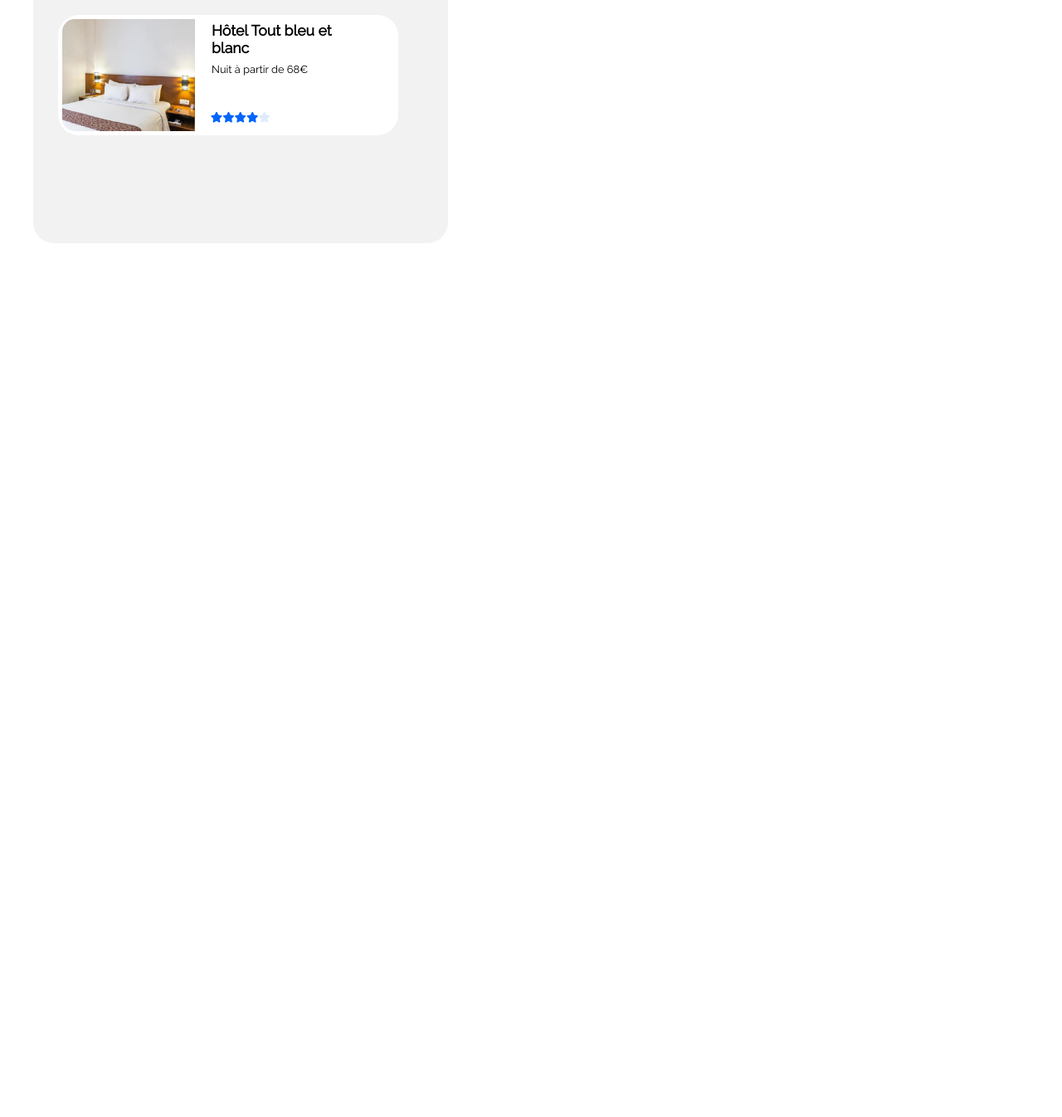
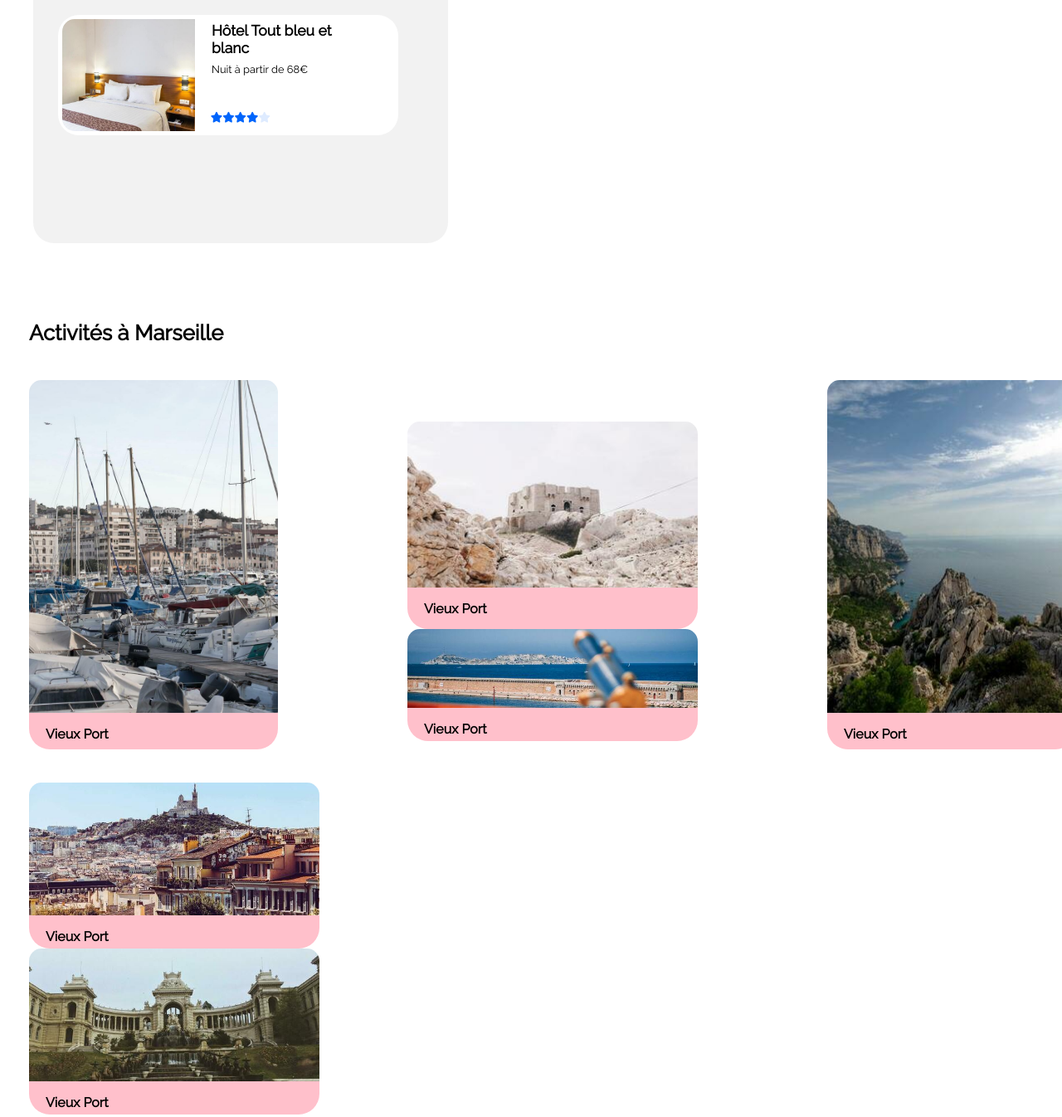
Before and after one commit to d3li974/PayetMarc_2_23062021, a plain HTML site: page index.html in a window 1280 px wide. Shown: the part 1644-2990 px from the top of the page at 83% size. Before the commit the page ends 1945 px from the top, so only its background shows below. Drawn offline with Linux system fonts and the light colour scheme.

Commit message:
acti marseille en cours

```diff
--- a/index.html
+++ b/index.html
@@ -250,8 +250,66 @@
                 </aside>
             </article>
             <!-- Activité debut-->
-            <section>
-
+            <section class="sectAct">
+               <div><h5 class="h3Pop">Activités à Marseille</h5></div>
+               <div class="conAct  fSpaceBetween ">
+                    <div class="blocActA">
+                        <div class="imgBoiteActA">
+                            <div class="imgTextActA">
+                                <div class="imgAct1"></div>
+                                <div class="imgTextPosAct">
+                                    <div class="BoldGras pAct"><p>Vieux Port</p></div>
+                                </div>
+                            </div>
+                        </div>
+                    </div>
+                    <div class="blocActB">
+                        <div class="imgBoiteActB">
+                            <div class="imgTextAct">
+                                <div class="imgAct2"></div>
+                                <div class="imgTextPosAct">
+                                    <div class="BoldGras pAct"><p>Vieux Port</p></div>
+                                </div>
+                            </div>
+                        </div>
+                        <div class="imgBoiteActC">
+                            <div class="imgTextActC">
+                                <div class="imgAct3"></div>
+                                <div class="imgTextPosAct">
+                                    <div class="BoldGras pAct"><p>Vieux Port</p></div>
+                                </div>
+                            </div>
+                        </div>
+                    </div>
+                    <div class="blocActA">
+                        <div class="imgBoiteActA">
+                            <div class="imgTextActA">
+                                <div class="imgAct4"></div>
+                                <div class="imgTextPosAct">
+                                    <div class="BoldGras pAct"><p>Vieux Port</p></div>
+                                </div>
+                            </div>
+                        </div>
+                    </div>
+                    <div class="blocActB fSpaceAround">
+                        <div class="imgBoiteActD">
+                            <div class="imgTextAct">
+                                <div class="imgAct5"></div>
+                                <div class="imgTextPosAct">
+                                    <div class="BoldGras pAct"><p>Vieux Port</p></div>
+                                </div>
+                            </div>
+                        </div>
+                        <div class="imgBoiteActD">
+                            <div class="imgTextAct">
+                                <div class="imgAct6"></div>
+                                <div class="imgTextPosAct">
+                                    <div class="BoldGras pAct"><p>Vieux Port</p></div>
+                                </div>
+                            </div>
+                        </div>
+                    </div>
+               </div>
             </section>
 
 
--- a/style.css
+++ b/style.css
@@ -409,35 +409,151 @@ h4{
     justify-content: flex-end;
 }
 /* activités */
-.contAct{
-    width: 65%;
-    height: 100%;
-    border-radius: 25px 25px 25px 25px;
-    margin-right: 0px;
-    margin-top: 40px;
-    left: 0px;
-}
-.boiteAct{
+.conAct{
+    display: flex;
     width: 100%;
     height: 100%;
+    max-width: 1855px;
+    margin-left: 25px;
+
 }
-.imgBoiteAct{
+.blocActA{
+    width: 33%;
+    height: 100%;
+    max-width: 300px;
+
+
+}
+.blocActB{
+    width: 55%;
+    height: 100%;
+    max-width: 350px;
+    justify-content: space-between;
+    flex-direction: column;
+}
+.imgBoiteActA{
+
     display: flex;
-    justify-content: flex-start;
-    width: 80%;
+    width: 100%;
     height: 135px;
     min-width: 200px;
-    background-color: white;
-    padding: 1%;
+    background-color: pink;
     border-radius: 25px 25px 25px 25px;
-    margin-right: 10px;
     margin-bottom: 40px;
-    margin-left: 30px;
+    min-height: 445px;
+
+}
+.imgBoiteActB{
+
+    display: flex;
+    width: 100%;
+    height: 250px;
+    min-width: 200px;
+    background-color: pink;
+    border-radius: 25px 25px 25px 25px;
+}
+.imgBoiteActC{
+
+    display: flex;
+    width: 100%;
+    height: 135px;
+    min-width: 200px;
+    background-color: pink;
+    border-radius: 25px 25px 25px 25px;
+    min-height: 30%;
+    align-self: flex-end;
+
+
+}
+.imgBoiteActD{
+
+    display: flex;
+    width: 100%;
+    height: 135px;
+    min-width: 200px;
+    background-color: pink;
+    border-radius: 25px 25px 25px 25px;
+    min-height: 200px;
+
+
 }
 .imgAct1{
     background-image: url(./images/activites/3_medium/reno-laithienne-QUgJhdY5Fyk-unsplash.jpg);
     width: 100%;
-    height: 90%;
+    height: 100%;
     background-size: cover;
     background-position: center;
+    border-radius: 15px 15px 0px 0px;
+
 }
+.imgAct2{
+    background-image: url(./images/activites/4_small/paul-hermann-QFTrLdQIRhI-unsplash.jpg);
+    width: 100%;
+    height: 100%;
+    background-size: cover;
+    background-position: center;
+    border-radius: 15px 15px 0px 0px;
+
+}
+.imgAct3{
+    background-image: url(./images/activites/4_small/kevin-hikari-rV_Qd1l-VXg-unsplash.jpg);
+    width: 100%;
+    height: 100%;
+    background-size: cover;
+    background-position: center;
+    border-radius: 15px 15px 0px 0px;
+
+}
+.imgAct4{
+    background-image: url(./images/activites/4_small/kilyan-sockalingum-NR8-cBCN3aI-unsplash.jpg);
+    width: 100%;
+    height: 100%;
+    background-size: cover;
+    background-position: center;
+    border-radius: 15px 15px 0px 0px;
+
+}
+.imgAct5{
+    background-image: url(./images/activites/4_small/florian-wehde-xW9e8gdotxI-unsplash.jpg);
+    width: 100%;
+    height: 100%;
+    background-size: cover;
+    background-position: center;
+    border-radius: 15px 15px 0px 0px;
+
+}
+.imgAct6{
+    background-image: url(./images/activites/4_small/lena-paulin-wH2-EJoDcV0-unsplash.jpg);
+    width: 100%;
+    height: 100%;
+    background-size: cover;
+    background-position: center;
+    border-radius: 15px 15px 0px 0px;
+
+}
+/* taille de la photo */
+.imgTextAct{
+        width: 100%;
+        height:80%;
+}
+.imgTextActA{
+    width: 100%;
+    height:90%;
+}
+.imgTextActC{
+    width: 100%;
+    height:70%;
+}
+.sectAct{
+    margin-left: -30px;
+    max-width: 1855px;
+    padding-top: 50px;
+
+}
+h5{
+    padding-left: 55px;
+    font-weight: bold;
+}
+.pAct{
+    padding-left: 20px;
+}
```
